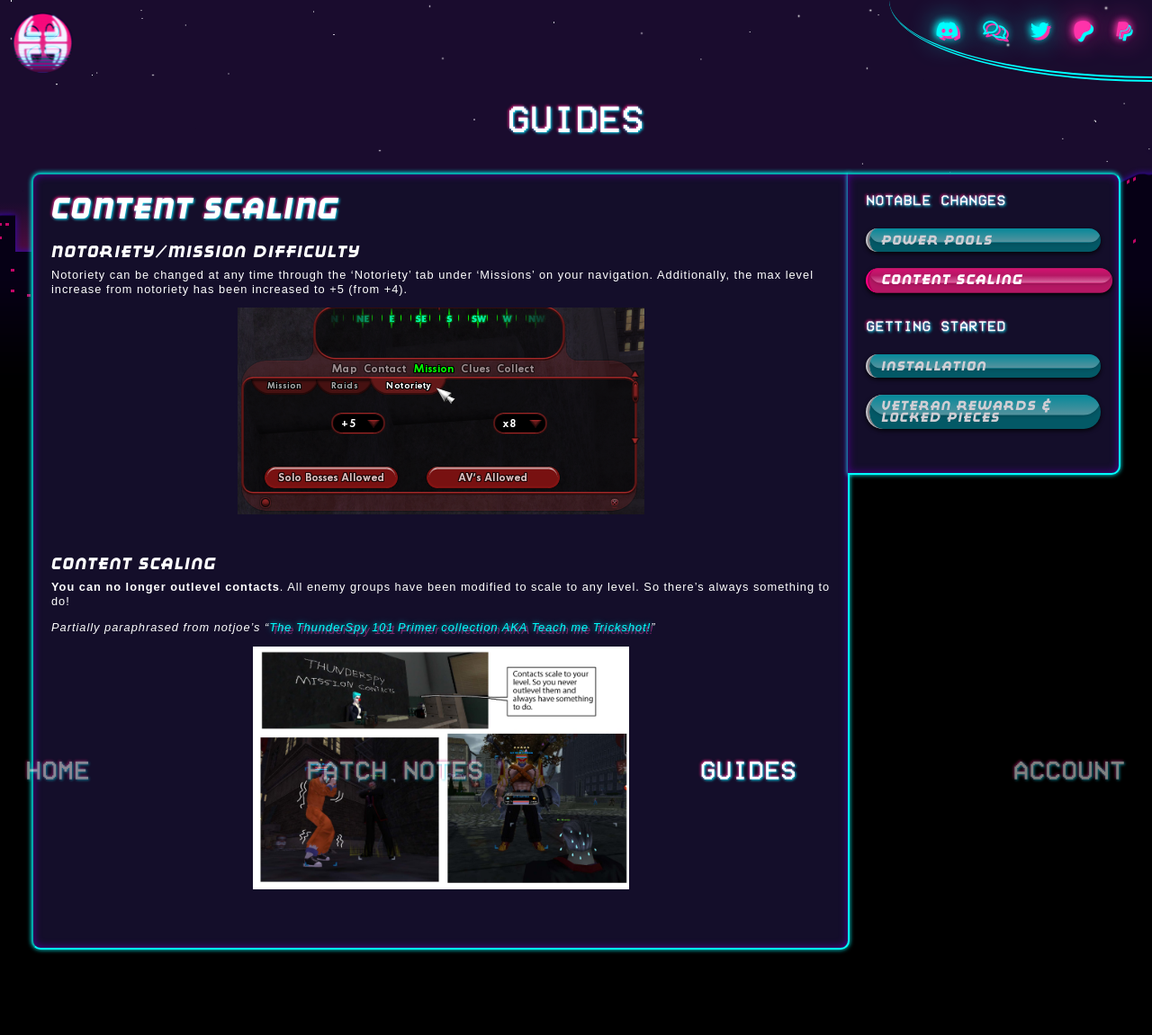
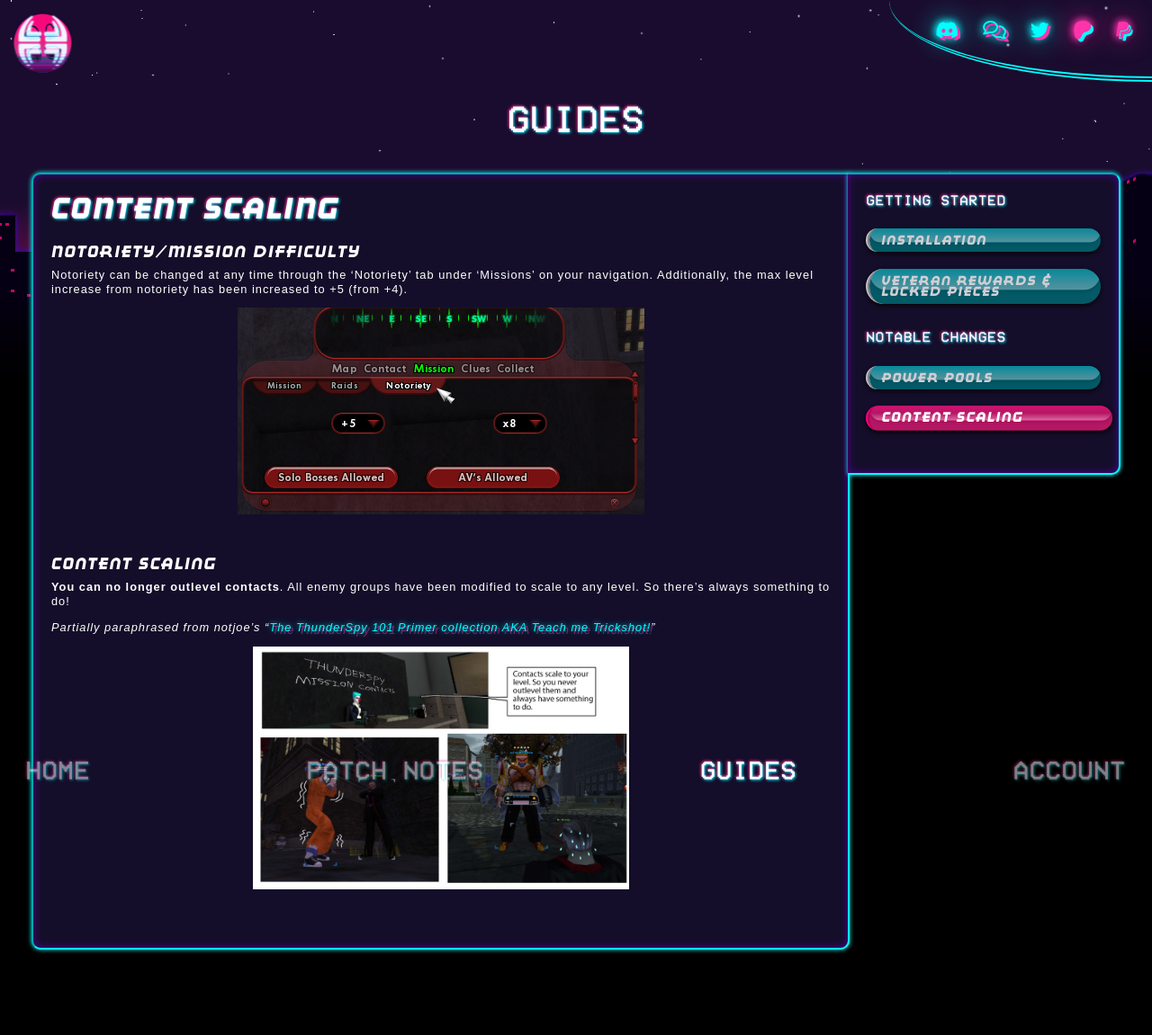
Before and after one commit to crekulon/tspy, a Jekyll site: the page built from _guides/content-scaling.md, in a window 1280 px wide. Shown: the whole page at 90% size. Built offline with Jekyll 4.4.1, drawn with Linux system fonts in a browser that asks for light colours; nearby versions of some CDN libraries.

Commit message:
force the getting started category to be first in guides

```diff
--- a/_guides/content-scaling.md
+++ b/_guides/content-scaling.md
@@ -13,6 +13,7 @@ Notoriety can be changed at any time through the 'Notoriety' tab under 'Missions
 
 **You can no longer outlevel contacts**. All enemy groups have been modified to scale to any level. So there's always something to do!
 
+
 *Partially paraphrased from notjoe's "[The ThunderSpy 101 Primer collection AKA Teach me Trickshot!](https://thunderspygaming.boards.net/thread/71/thunderspy-primer-collection-teach-trickshot)"*
 
 ![](/img/uploads/51320887186_1a743f7c86_k.jpg)
--- a/_includes/guidenav.html
+++ b/_includes/guidenav.html
@@ -1,7 +1,7 @@
 {% assign guidesbycat = site.guides | group_by: "category" %}
 <div class="guidenav">
     {% for category in guidesbycat %}
-        <div class="guidecategory">
+        <div class="guidecategory {{ category.name | slugify }}">
             <span>{{ category.name }}</span>
             {% assign sortedguides = category.items | sort: 'order' %}
             {% for guide in sortedguides %}
--- a/coxg.css
+++ b/coxg.css
@@ -1610,6 +1610,10 @@ footer.infosection {
     flex-direction: column;
 }
 
+.guidecategory.getting-started {
+    order: -1;
+}
+
 .guidenav {
     background: #140e2a;
     padding: 20px;
```
Also changed, not shown: _guides/veteran-rewards-locked-pieces.md (+1 -0 lines).
